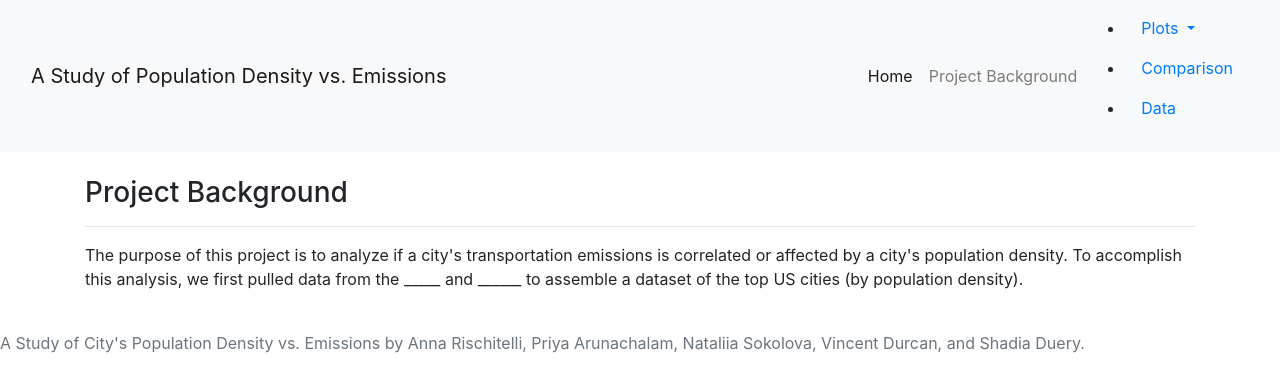
After one commit to shadiaduery/bootcamp-group_project-3, a Flask app: template templates/background.html in a window 1280 px wide. The commit adds this page. Shown: the top 392 px of the page. Run offline with Flask 2, Linux system fonts and the light colour scheme; the template is opened without the code that fills it, so the values that code supplies are empty; data comes from the database, SQL or seed files in the repository; some libraries are stand-ins or nearby versions.

Commit message:
adding second page to nav

```diff
--- /dev/null
+++ b/templates/background.html
@@ -0,0 +1,104 @@
+<!DOCTYPE html>
+<html lang="en-us">
+
+<head>
+
+    <meta charset="UTF-8">
+    <title>Population Density & Emissions</title>
+    <link rel="shortcut icon" type="image/jpg" href="/images/favicon.ico"/>
+
+
+    <!-- Bring in our bootstrap stylesheet -->
+    <link rel="stylesheet" href="https://cdn.jsdelivr.net/npm/bootstrap@4.5.3/dist/css/bootstrap.min.css"
+        integrity="sha384-TX8t27EcRE3e/ihU7zmQxVncDAy5uIKz4rEkgIXeMed4M0jlfIDPvg6uqKI2xXr2" crossorigin="anonymous">
+    <link rel="stylesheet" href="style.css">
+</head>
+
+<body>
+    <!-- Bring in our bootstrap stylesheet -->
+    <link rel="stylesheet" href="https://cdn.jsdelivr.net/npm/bootstrap@4.5.3/dist/css/bootstrap.min.css"
+        integrity="sha384-TX8t27EcRE3e/ihU7zmQxVncDAy5uIKz4rEkgIXeMed4M0jlfIDPvg6uqKI2xXr2" crossorigin="anonymous">
+    <link rel="stylesheet" href="style.css">
+    </head>
+
+    <body>
+<!-- Create navigation bar -->
+  <nav class="navbar navbar-expand-lg navbar-light bg-light">
+    <div class="container-fluid">
+      <a class="navbar-brand" href="index.html">A Study of Population Density vs. Emissions</a>
+      <button class="navbar-toggler" type="button" data-bs-toggle="collapse" data-bs-target="#navbarNavDropdown" aria-controls="navbarNavDropdown" aria-expanded="false" aria-label="Toggle navigation">
+        <span class="navbar-toggler-icon"></span>
+      </button>
+      <div class="collapse navbar-collapse" id="navbarNavDropdown">
+        <ul class="navbar-nav ml-auto">
+          <div class="collapse navbar-collapse" id="navbarNavAltMarkup">
+            <div class="navbar-nav">
+              <a class="nav-item nav-link active" href="#">Home <span class="sr-only">(current)</span></a>
+              <a class="nav-item nav-link" href="background.html">Project Background</a>
+            </div>
+          </div>
+        </ul>
+        <ul>
+          <li class="nav-item dropdown">
+            <a class="nav-link dropdown-toggle" href="#" id="navbarDropdownMenuLink" data-toggle="dropdown" aria-haspopup="true" aria-expanded="false">
+              Plots
+            </a>
+            <div class="dropdown-menu" aria-labelledby="navbarDropdownMenuLink">
+              <a class="dropdown-item" href="temp.html">Max Temperature</a>
+              <a class="dropdown-item" href="humidity.html">Humidity</a>
+              <a class="dropdown-item" href="cloudiness.html">Cloudiness</a>
+              <a class="dropdown-item" href="wind.html">Wind Speed</a>
+            </div>
+          </li>
+          <li class="nav-item">
+            <a class="nav-link" href="comparison.html">Comparison</a>
+          </li>
+          <li class="nav-item">
+            <a class="nav-link" href="data.html">Data</a>
+          </li>
+        </ul>
+      </div>
+    </div>
+  </nav>
+<!-- End of navigation bar -->
+
+        <!-- Beginning of Home Page Content -->
+        <!-- 1st Visualization Box -->
+        <br>
+        <div class="container">
+            <div class="row">
+                <div class="col-md-12">
+                    <h3 class="box-header">Project Background</h3>
+                    <hr>
+                    <!-- <img src="Resources/Fig1_Lat_v_Temp.png" alt="Latitude vs Max Temp" class="comparison-main-image" class="image"/> -->
+                    <p style="margin-bottom: 2.5em;">The purpose of this project is to analyze if a city's transportation emissions is correlated or affected by a city's population density. To accomplish this analysis, we first pulled data from the
+                        _____ and  ______ to assemble a dataset of the top US cities (by population density).</p>
+                </div>
+            </div>
+        </div>
+
+
+    <!-- FOOTER -->
+<footer class="footer">
+    <span class="text-muted">
+        <p style="margin-bottom: 1.5em;">A Study of City's Population Density vs. Emissions by Anna Rischitelli, Priya Arunachalam, Nataliia Sokolova, Vincent Durcan, and Shadia Duery.
+        </p>
+    </span>
+</footer>
+
+    <!-- Boiler plate requirements-->
+    <script src="https://code.jquery.com/jquery-3.2.1.slim.min.js"
+        integrity="sha384-KJ3o2DKtIkvYIK3UENzmM7KCkRr/rE9/Qpg6aAZGJwFDMVNA/GpGFF93hXpG5KkN"
+        crossorigin="anonymous"></script>
+    <script src="https://cdn.jsdelivr.net/npm/popper.js@1.16.1/dist/umd/popper.min.js"
+        integrity="sha384-9/reFTGAW83EW2RDu2S0VKaIzap3H66lZH81PoYlFhbGU+6BZp6G7niu735Sk7lN"
+        crossorigin="anonymous"></script>
+    <script src="https://maxcdn.bootstrapcdn.com/bootstrap/4.0.0/js/bootstrap.min.js"
+        integrity="sha384-JZR6Spejh4U02d8jOt6vLEHfe/JQGiRRSQQxSfFWpi1MquVdAyjUar5+76PVCmYl"
+        crossorigin="anonymous"></script>
+    <script src="https://d3js.org/d3.v5.min.js"></script>
+    <script src="{{ url_for('static', filename='d3.js') }}"></script>
+
+    </body>
+
+</html>
```
Also changed, not shown: templates/index.html (+11 -0 lines).
